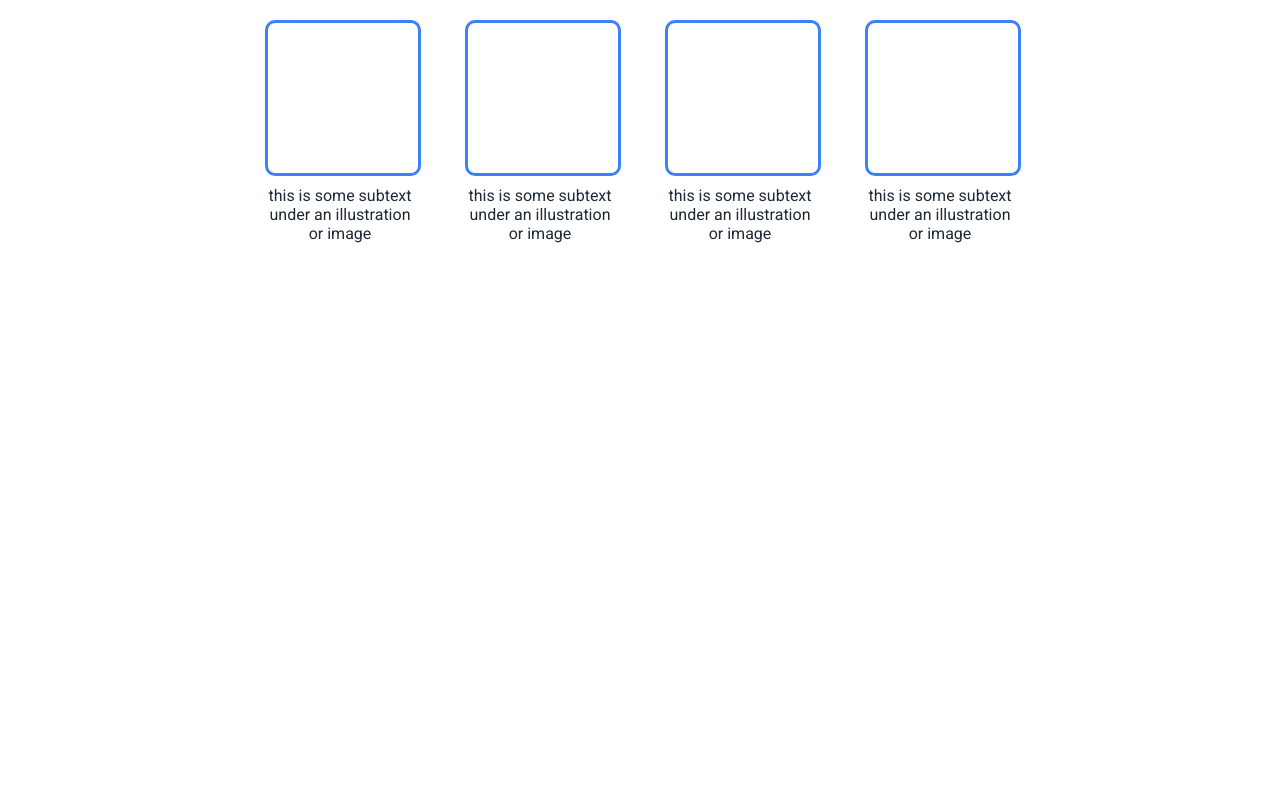
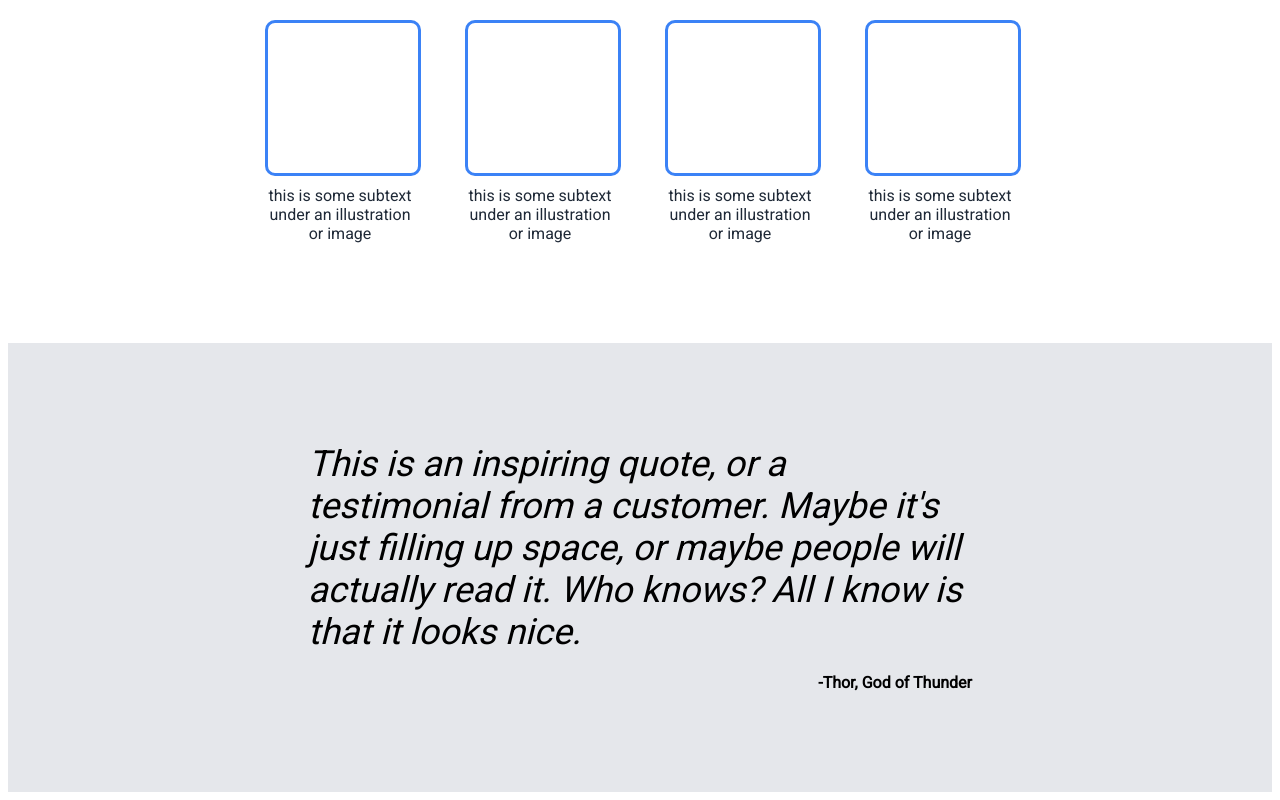
Before and after one commit to TheA3ther/odin-landing-page, a plain HTML site: page index.html in a window 1280 px wide. Shown: the part 678-1478 px from the top of the page. Before the commit the page ends 1029 px from the top, so only its background shows below. Drawn offline with Linux system fonts and the light colour scheme.

Commit message:
Finish css for section three

```diff
--- a/index.html
+++ b/index.html
@@ -72,11 +72,11 @@
 
         <!-- Section 3 -->
         <div class="container three">
-            <div class="container">
-
+            <div class="container quote-text">
+                This is an inspiring quote, or a testimonial from a customer. Maybe it's just filling up space, or maybe people will actually read it. Who knows? All I know is that it looks nice.
             </div>
-            <div class="container">
-
+            <div class="container quote-author">
+                -Thor, God of Thunder
             </div>
         </div>
 
--- a/style.css
+++ b/style.css
@@ -141,3 +141,26 @@ li {
     color: #1F2937;
     text-align: center;
 }
+
+/* css for section 3 */
+
+.container.three {
+    padding: 0 300px;
+    padding-top: 100px;
+    padding-bottom: 100px;
+    background-color: rgba(229,231,235,255);
+    flex-direction: column;
+    align-items: center;
+    gap: 20px;
+}
+
+.three .quote-text {
+    font-size: 36px;
+    font-style: italic;
+    font-weight: 100;
+}
+
+.three .quote-author {
+    font-weight: bold;
+    align-self: flex-end;
+}
```
